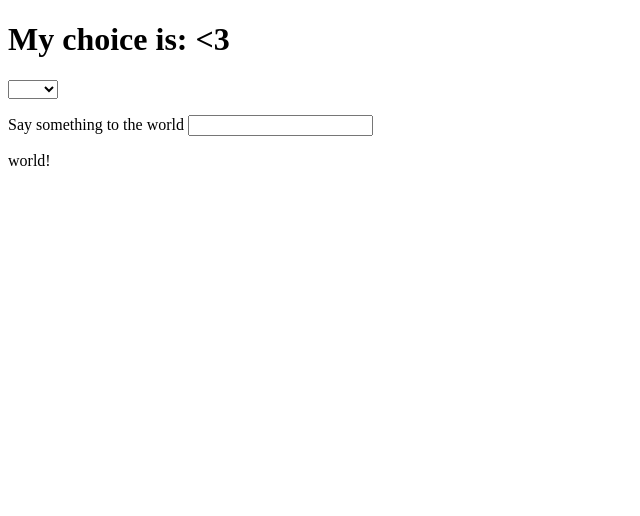
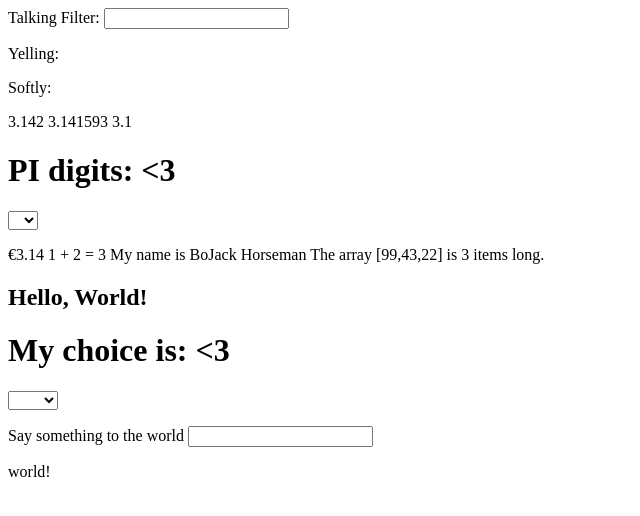
Before and after one commit to RayKoren/Angular-Unit-1, a plain HTML site: page index.html in a window 1280 px wide. Shown: the whole page, without its empty margins (0-640 px from the left). Drawn offline with nearby package versions, Linux system fonts and the light colour scheme.

Commit message:
exercise 4

```diff
--- /dev/null
+++ b/app.js
@@ -0,0 +1,5 @@
+angular.module("myapp", [])
+      .controller("HelloController", function($scope) {
+        $scope.hello = {};
+        $scope.hello.title = "World";
+      });
--- a/index.html
+++ b/index.html
@@ -1,26 +1,46 @@
 <!DOCTYPE html>
-<html ng-app>
-
+<html ng-app="myapp">
 <head>
     <meta charset="utf-8">
     <title>{{greeting}} World</title>
 </head>
+<body>
+Talking Filter: <input type="text" name="name" value="" ng-model="talking">
+<p>Yelling: {{ talking | uppercase }}</p>
+<p>Softly: {{ talking | lowercase }}</p>
+{{3.14159265359 | number:3}}
+{{3.14159265359 | number:6}}
+{{3.14159265359 | number:1}}
+<h1>PI digits: {{pi}} <3 </h1>
+<select ng-model="pi"class="" >
+  <option value="{{3.14159265359 | number:1}}"><data value=""></data>1</option>
+  <option value="{{3.14159265359 | number:2}}"><data value=""></data>2</option>
+</select>
+<ng-pluralize count="pi"
+                 when="{'3.1': 'One Digit of Pi.',
+                     'other': '{} digits of PI.'}">
+</ng-pluralize>
+<p>
+  {{3.14159265359 | currency : "€"}}
 
-<body>
+  1 + 2 = {{1 + 2}}
+My name is {{"BoJack" + " Horseman"}}
+The array [99,43,22] is {{ [99,43,22].length }} items long.
+</p>
+  <div ng-controller="HelloController">
+        <h2>Hello, {{hello.title}}!</h2>
+  </div>
     <h1>My choice is: {{pet}} <3</h1>
     <select ng-model="pet"class="" >
       <option value="Dogs"><data value=""></data>Dog</option>
       <option value="Cats"><data value=""></data>Cats</option>
     </select>
-
-
     <p>Say something to the world
-      <input type="text" ng-model="greeting" ng-init="BOjoack">
+      <input type="text" ng-model="greeting" ng-init="BOJack">
     </p>
     <p>{{ greeting }} world!</p>
-
     <script type="text/javascript" src="https://ajax.googleapis.com/ajax/libs/angularjs/1.5.5/angular.js"></script>
-
+    <script type="text/javascript" src="app.js"></script>
 </body>
 
 </html>
```
Also changed, not shown: 1 other file.
